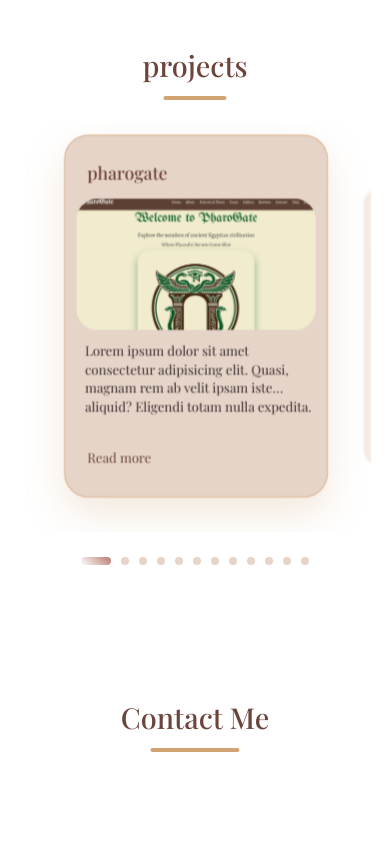
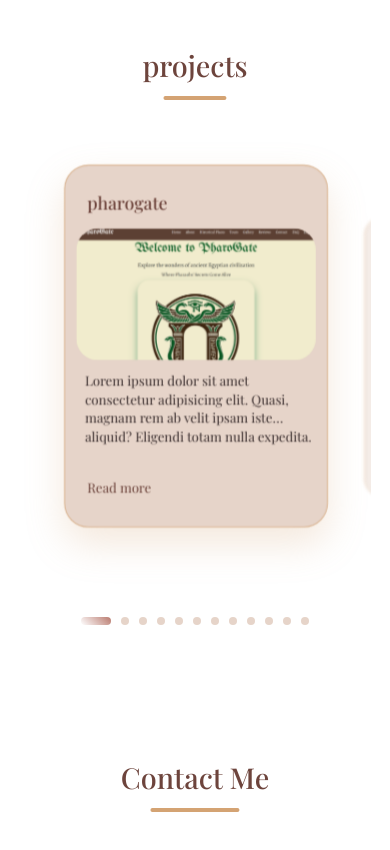
Before and after one commit to HeBaMo7amed/Hebah-Allah-, a React (Vite) app: page / in a window 390 px wide. Shown: the part 2940-3790 px from the top of the page. Built offline with nearby package versions, Linux system fonts and the light colour scheme; a web font is replaced by a local one.

Commit message:
projectss

```diff
--- a/src/components/projects/projects.css
+++ b/src/components/projects/projects.css
@@ -33,6 +33,7 @@
     opacity: .5;
     filter: blur(1px);
     z-index: 1;
+
 }
 
 .portfolio_item.active {
@@ -203,7 +204,7 @@
 /* RESPONSIVE */
 @media (max-width: 992px) {
     .projects_container {
-        padding: 40px 60px;
+        padding: 70px 60px;
     }
 
     .portfolio_item {
```
